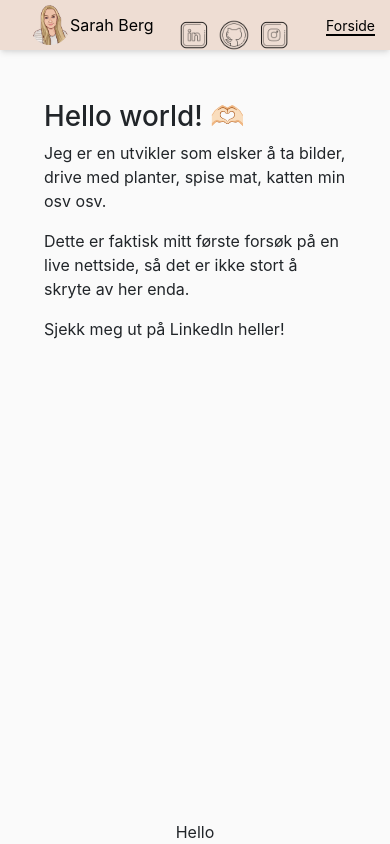
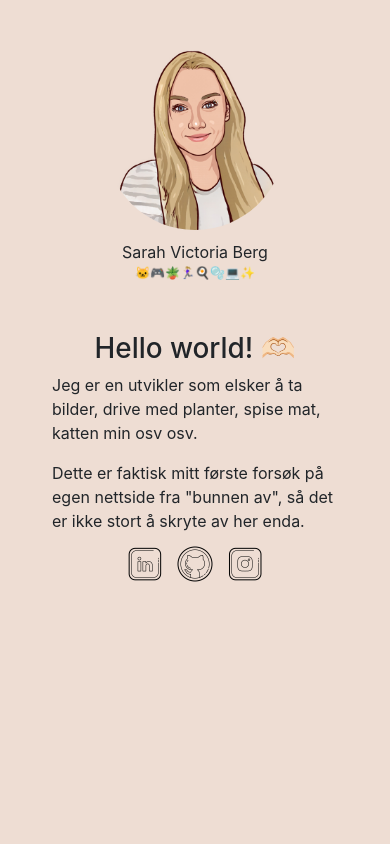
Before and after one commit to sarahvberg/Playground, a React (Create React App) app: page / in a window 390 px wide. Built offline with nearby package versions, Linux system fonts and the light colour scheme.

Commit message:
:sparkles: Rearrange the whole layout, remove lots of stuff

```diff
--- a/src/App.tsx
+++ b/src/App.tsx
@@ -1,8 +1,6 @@
-import React from "react";
 import { Routes, Route, Outlet } from "react-router-dom";
 import { AboutPage } from "./pages/AboutPage";
 import { HomePage } from "./pages/HomePage";
-import { SideNav } from "./components/SideNav";
 import { Footer } from "./components/Footer";
 import { SmallProjectsPage } from "./pages/SmallProjectsPage";
 
@@ -23,7 +21,6 @@ function App() {
 function LayoutWithHeader() {
   return (
     <>
-      <SideNav />
       <main>
         <Outlet />
       </main>
--- a/src/components/Footer.tsx
+++ b/src/components/Footer.tsx
@@ -1,12 +1,33 @@
-import { useState } from "react";
-import { Link, NavLink } from "react-router-dom";
-import aboutImage from "../assets/meInArt.png";
 import linkedInIcon from "../assets/linkedIn.png";
 import instagramIcon from "../assets/instagramIcon.png";
 import githubIcon from "../assets/githubIcon.png";
-import { FaArrowLeft } from "react-icons/fa";
-import React from "react";
 
 export function Footer() {
-  return <footer>Hello</footer>;
+  return (
+    <footer>
+      <div className="socials">
+        <a
+          href="https://www.linkedin.com/in/sarahvb/"
+          target="_blank"
+          rel="noreferrer"
+        >
+          <img src={linkedInIcon} alt="LinkedIn logo" />
+        </a>
+        <a
+          href="https://github.com/sarahvberg"
+          target="_blank"
+          rel="noreferrer"
+        >
+          <img src={githubIcon} alt="Github logo" />
+        </a>
+        <a
+          href="https://www.instagram.com/sarahvberg"
+          target="_blank"
+          rel="noreferrer"
+        >
+          <img src={instagramIcon} alt="Instagram logo" />
+        </a>
+      </div>
+    </footer>
+  );
 }
--- a/src/components/SideNav.tsx
+++ b/src/components/SideNav.tsx
@@ -1,11 +1,6 @@
 import { useState } from "react";
-import { Link, NavLink } from "react-router-dom";
-import aboutImage from "../assets/meInArt.png";
-import linkedInIcon from "../assets/linkedIn.png";
-import instagramIcon from "../assets/instagramIcon.png";
-import githubIcon from "../assets/githubIcon.png";
+import { NavLink } from "react-router-dom";
 import { FaArrowLeft } from "react-icons/fa";
-import React from "react";
 
 export function SideNav() {
   const [navOpen, setNavOpen] = useState(true);
@@ -18,36 +13,7 @@ export function SideNav() {
       <FaArrowLeft className="menuIcon" onClick={handleToggle} />
       <nav>
         <div className="intro">
-          <div className="about-img">
-            <Link to={"/"}>
-              <img src={aboutImage} alt="" />
-            </Link>
-          </div>
           <span>Sarah Berg</span>
-          <div className="emoji-line">🐱🎮🪴🏃🏼‍♀️🍳🫧🍅💻✨</div>
-          <div className="socials">
-            <a
-              href="https://www.linkedin.com/in/sarahvb/"
-              target="_blank"
-              rel="noreferrer"
-            >
-              <img src={linkedInIcon} alt="LinkedIn logo" />
-            </a>
-            <a
-              href="https://github.com/sarahvberg"
-              target="_blank"
-              rel="noreferrer"
-            >
-              <img src={githubIcon} alt="Github logo" />
-            </a>
-            <a
-              href="https://www.instagram.com/sarahvberg"
-              target="_blank"
-              rel="noreferrer"
-            >
-              <img src={instagramIcon} alt="Instagram logo" />
-            </a>
-          </div>
         </div>
         <ul className="navList">
           <li>
--- a/src/index.css
+++ b/src/index.css
@@ -1,21 +1,4 @@
 
-main {
-  padding: 50px;
-  margin: 0 0 0 13rem;
-  transition: all 0.5s ease-in-out;
-    -webkit-transition: all 0.5s ease-in-out;
-    -moz-transition: all 0.5s ease-in-out;
-    -o-transition: all 0.5s ease-in-out;
-    -ms-transition: all 0.5s ease-in-out;
-    width: 100%;
-}
-.fullPage {
-  width: 100%;
-  display: flex;
-  flex-direction: row;
-  justify-content: space-between;
-  height: 100vh;
-}
 body {
   margin: 0;
   font-family: -apple-system, BlinkMacSystemFont, 'Segoe UI', 'Roboto', 'Oxygen',
@@ -23,51 +6,12 @@ body {
     sans-serif;
   -webkit-font-smoothing: antialiased;
   -moz-osx-font-smoothing: grayscale;
-  background-color: #fafafa;
   position: relative;
+  background-color: #eeddd3;
+
 }
-
-code {
-  font-family: source-code-pro, Menlo, Monaco, Consolas, 'Courier New',
-    monospace;
-}
-
-header {
-  background-color: #eeddd3;
-  color: black;
-  box-shadow: 0 4px 6px -1px rgb(0 0 0 / 10%), 0 2px 4px -1px rgb(0 0 0 / 6%);
-  height: 100%;
-  width: 200px;
-  display: flex;
-  align-items: center;
-  flex-direction: row;
-  padding: 50px 10px;
-  position: fixed;
-  top: 0;
-  left: 0;
-  transition: all 0.5s ease-in-out;
-    -webkit-transition: all 0.5s ease-in-out;
-    -moz-transition: all 0.5s ease-in-out;
-    -o-transition: all 0.5s ease-in-out;
-    -ms-transition: all 0.5s ease-in-out;
-}
-header.close {
-  left: -200px;
-}
-header.close + main {
-  margin: 20px;
-}
-nav {
-  width: 100%;
-  height: 100%;
-  display: flex;
-  flex-direction: column;
-  align-items: center;
-  transition: all 5s ease-in-out;
-    -webkit-transition: all 5s ease-in-out;
-    -moz-transition: all 5s ease-in-out;
-    -o-transition: all 5s ease-in-out;
-    -ms-transition: all 5s ease-in-out;
+.fullPage {
+  padding: 50px;
 }
 .emoji-line {
   font-size: 12px;
@@ -89,49 +33,6 @@ nav {
 .about-img img {
   border-radius: 50% 50%;
   width: 100%;
-}
-header nav ul {
-  list-style-type: none;
-  display: flex;
-  flex-direction: column;
-  justify-content: flex-end;
-  align-items: center;
-  padding-left: 0;
-  margin-bottom: 0;
-  padding-top: 100px;
-}
-header nav ul li {
-  margin: 10px 0;
-}
-header nav ul li a {
-  font-size: 20px;
-  color: #000;
-  text-decoration: none;
-}
-header nav ul li a:hover {
-  border-bottom: 2px solid #000;
-  color: #000;
-}
-header nav ul li a.isActive {
-  border-bottom: 2px solid black;
-}
-nav span {
-  color: #000;
-  font-size: 35px;
-}
-.menuIcon {
-  position: absolute;
-  right: 10px;
-  top: 20px;
-  transition: all 0.8s ease-in-out;
-  -webkit-transition: all 0.8s ease-in-out;
-  -moz-transition: all 0.8s ease-in-out;
-  -o-transition: all 0.8s ease-in-out;
-  -ms-transition: all 0.8s ease-in-out;
-}
-header.close .menuIcon {
-  right: -20px;
-  transform: rotate(-180deg);
 }
 .image-container img {
   width: 100%;
@@ -190,44 +91,7 @@ footer {
 
 /*Media queries*/
 @media (max-width: 900px) {
-  header {
-    top: 0;
-    height: 50px;
-    width: 100%;
-    padding: 15px;
+  .fullPage {
+    padding: 20px;
   }
-  nav {
-    flex-direction: row;
-    justify-content: space-between;
-  }
-  .navList a {
-    font-size: 14px;
-  }
-  .emoji-line { display: none;}
-  .socials { margin-left: 20px;}
-  .socials img { width: 40px;}
-  header nav ul {
-    flex-direction: row;
-    padding-top: 0;
-  }
-  main {
-    margin: 0;
-    padding: 100px 20px;
-  }
-  .intro {
-    padding: 0 15px;
-    flex-direction: row;
-  }
-  .intro span {
-    font-size: 16px;
-  }
-  .about-img {
-    width: 40px;
-    padding: 0;
-  }
-  .about-img img {
-    border-radius: 50% 50%;
-    width: 100%;
-  }
-  .menuIcon { display: none;}
 }
--- a/src/pages/HomePage.tsx
+++ b/src/pages/HomePage.tsx
@@ -1,19 +1,33 @@
+import { Link } from "react-router-dom";
+import aboutImage from "../assets/meInArt.png";
+
 export function HomePage() {
   return (
-    <div className="container-fluid">
+    <div className="container-fluid fullPage">
       <div className="container">
         <div className="row">
-          <div className="col-md-12">
+          <div className="intro col-md-12">
+            <div className="about-img">
+              <Link to={"/"}>
+                <img src={aboutImage} alt="" />
+              </Link>
+            </div>
+
+            <div>Sarah Victoria Berg</div>
+
+            <div className="emoji-line">🐱🎮🪴🏃🏼‍♀️🍳🫧💻✨</div>
+
+            <div className="col-md-8 intro mt-50">
               <h1>Hello world! 🫶🏻 </h1>
               <p>
                 Jeg er en utvikler som elsker å ta bilder, drive med planter,
                 spise mat, katten min osv osv.
               </p>
               <p>
-              Dette er faktisk mitt første forsøk på en live nettside, så det er
-              ikke stort å skryte av her enda.
+                Dette er faktisk mitt første forsøk på egen nettside fra "bunnen
+                av", så det er ikke stort å skryte av her enda.
               </p>
-            <p>Sjekk meg ut på LinkedIn heller!</p>
+            </div>
           </div>
         </div>
       </div>
```
Lines whose indentation alone changed are shown as unchanged.
